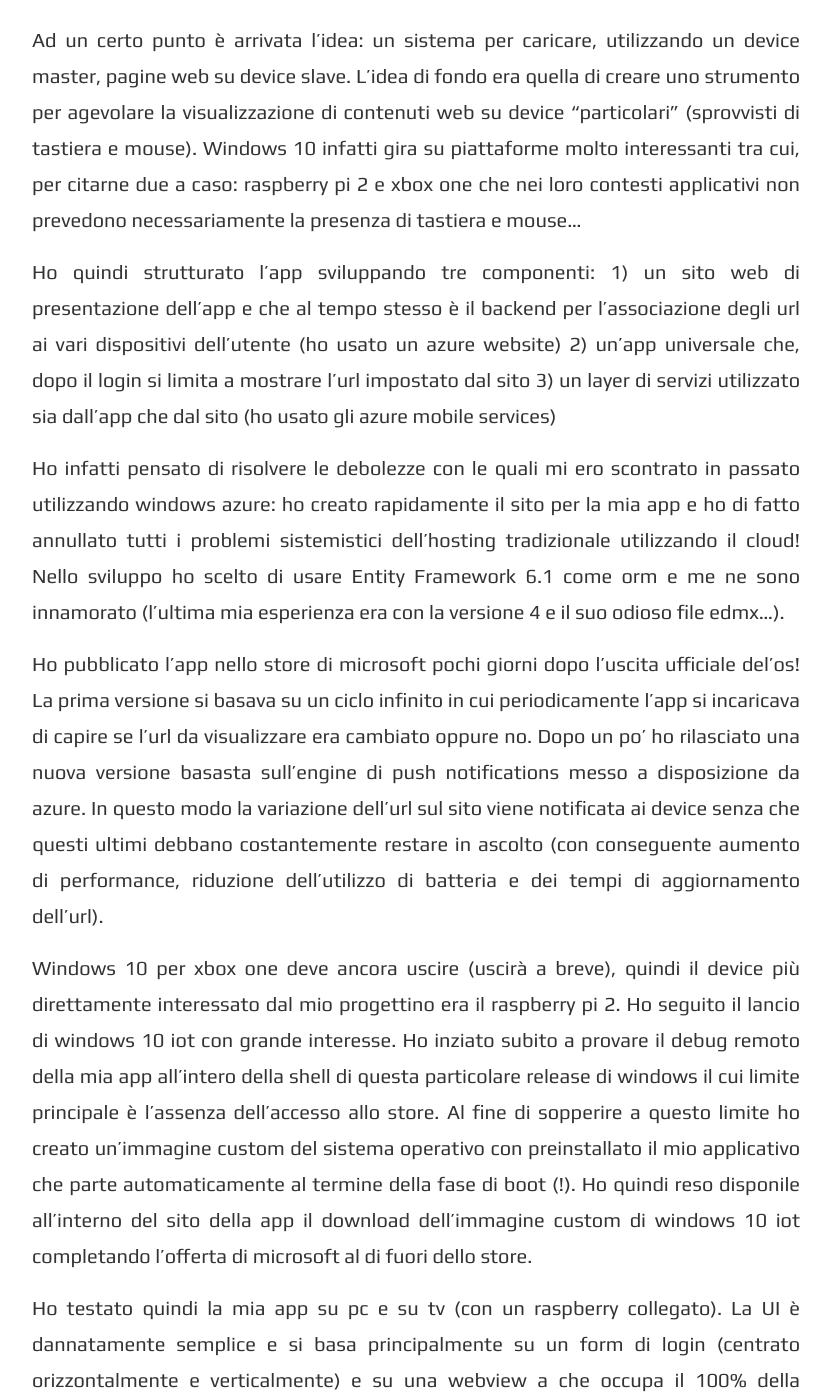
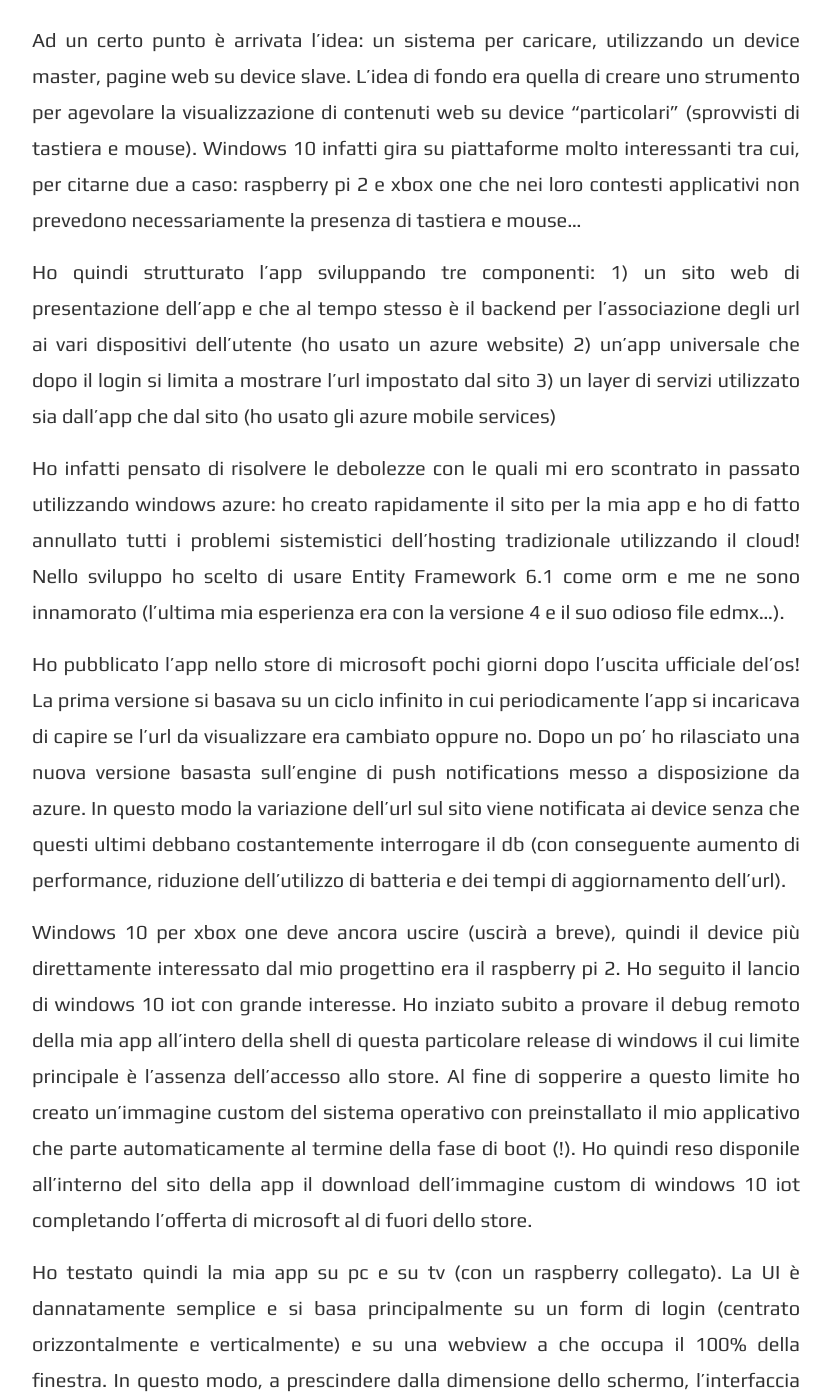
Before and after one commit to zuologio/zuologio.github.io, a Jekyll site: the page built from _posts/2016-05-03-uwp-case-study.markdown, in a window 1280 px wide and 1400 px high, scrolled down 1351 px. Shown: the whole window, without its empty margins (224-1055 px from the left). Built offline with Jekyll 4.4.1, drawn with Linux system fonts in a browser that asks for light colours.

Commit message:
Post update: UWP CASE STUDY

```diff
--- a/_posts/2016-05-03-uwp-case-study.markdown
+++ b/_posts/2016-05-03-uwp-case-study.markdown
@@ -15,14 +15,14 @@
 
 Ho quindi strutturato l'app sviluppando tre componenti:
 1) un sito web di presentazione dell'app e che al tempo stesso è il backend per l'associazione degli url ai vari dispositivi dell'utente (ho usato un azure website)
-2) un'app universale che, dopo il login si limita a mostrare l'url impostato dal sito
+2) un'app universale che dopo il login si limita a mostrare l'url impostato dal sito
 3) un layer di servizi utilizzato sia dall'app che dal sito (ho usato gli azure mobile services)
 
 Ho infatti pensato di risolvere le debolezze con le quali mi ero scontrato in passato utilizzando windows azure: ho creato rapidamente il sito per la mia app e ho di fatto annullato tutti i problemi sistemistici dell'hosting tradizionale utilizzando il cloud!
 Nello sviluppo ho scelto di usare Entity Framework 6.1 come orm e me ne sono innamorato (l'ultima mia esperienza era con la versione 4 e il suo odioso file edmx...).
 
 Ho pubblicato l'app nello store di microsoft pochi giorni dopo l'uscita ufficiale del'os!
-La prima versione si basava su un ciclo infinito in cui periodicamente l'app si incaricava di capire se l'url da visualizzare era cambiato oppure no. Dopo un po' ho rilasciato una nuova versione basasta sull'engine di push notifications messo a disposizione da azure. In questo modo la variazione dell'url sul sito viene notificata ai device senza che questi ultimi debbano costantemente restare in ascolto (con conseguente aumento di performance, riduzione dell'utilizzo di batteria e dei tempi di aggiornamento dell'url).
+La prima versione si basava su un ciclo infinito in cui periodicamente l'app si incaricava di capire se l'url da visualizzare era cambiato oppure no. Dopo un po' ho rilasciato una nuova versione basasta sull'engine di push notifications messo a disposizione da azure. In questo modo la variazione dell'url sul sito viene notificata ai device senza che questi ultimi debbano costantemente interrogare il db (con conseguente aumento di performance, riduzione dell'utilizzo di batteria e dei tempi di aggiornamento dell'url).
 
 Windows 10 per xbox one deve ancora uscire (uscirà a breve), quindi il device più direttamente interessato dal mio progettino era il raspberry pi 2. Ho seguito il lancio di windows 10 iot con grande interesse. Ho inziato subito a provare il debug remoto della mia app all'intero della shell di questa particolare release di windows il cui limite principale è l'assenza dell'accesso allo store. Al fine di sopperire a questo limite ho creato un'immagine custom del sistema operativo con preinstallato il mio applicativo che parte automaticamente al termine della fase di boot (!). Ho quindi reso disponile all'interno del sito della app il download dell'immagine custom di windows 10 iot completando l'offerta di microsoft al di fuori dello store.
 
```
